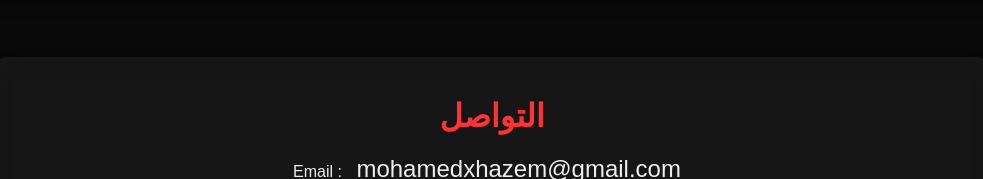
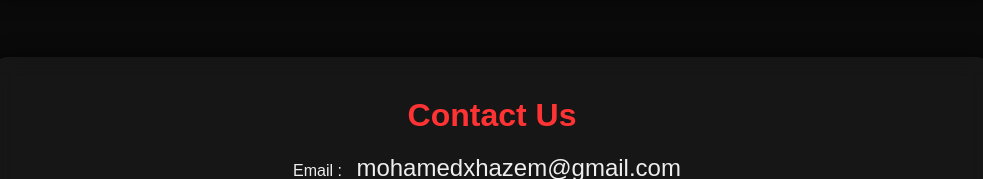
Before and after one commit to MohamedxLegend/portfolio, a plain HTML site: page index.html in a window 1280 px wide. Shown: the part 1570-1749 px from the top of the page, without its empty margins (148-1131 px from the left). Drawn offline with nearby package versions, Linux system fonts and the light colour scheme; animation ran at ten frames a second.

Commit message:
Update index.html

```diff
--- a/index.html
+++ b/index.html
@@ -172,7 +172,7 @@ Hello! I'm Mohamed Hazem, a web developer and graphic designer. I have a passion
 
   <!-- Contact -->
   <section id="contact">
-    <h2>التواصل</h2>
+    <h2>Contact Us</h2>
 
     <div class="social-icons">
       <p>Email : <a href="https://mail.google.com/mail/u/0/#inbox">mohamedxhazem@gmail.com</a></p>
```
